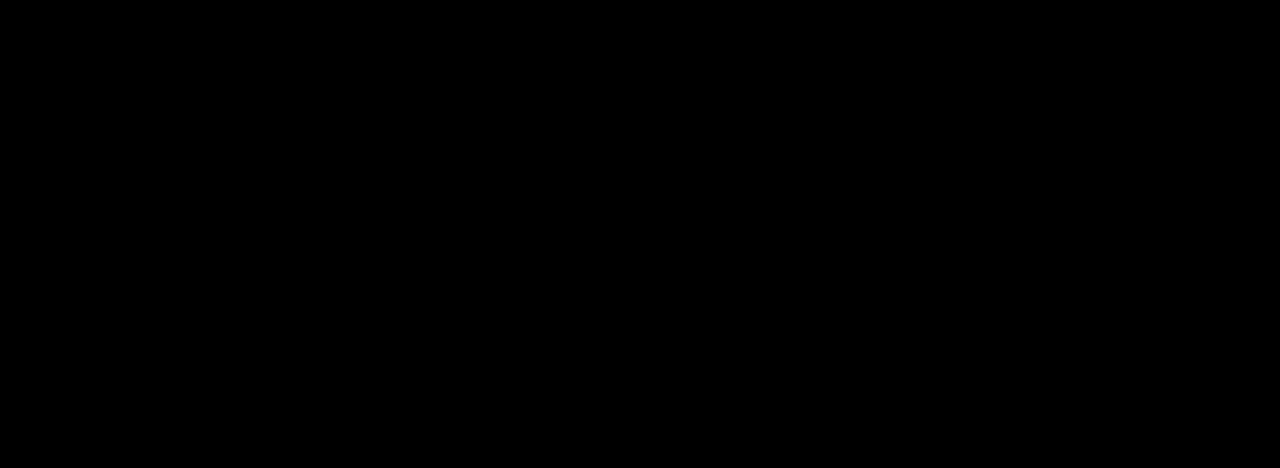
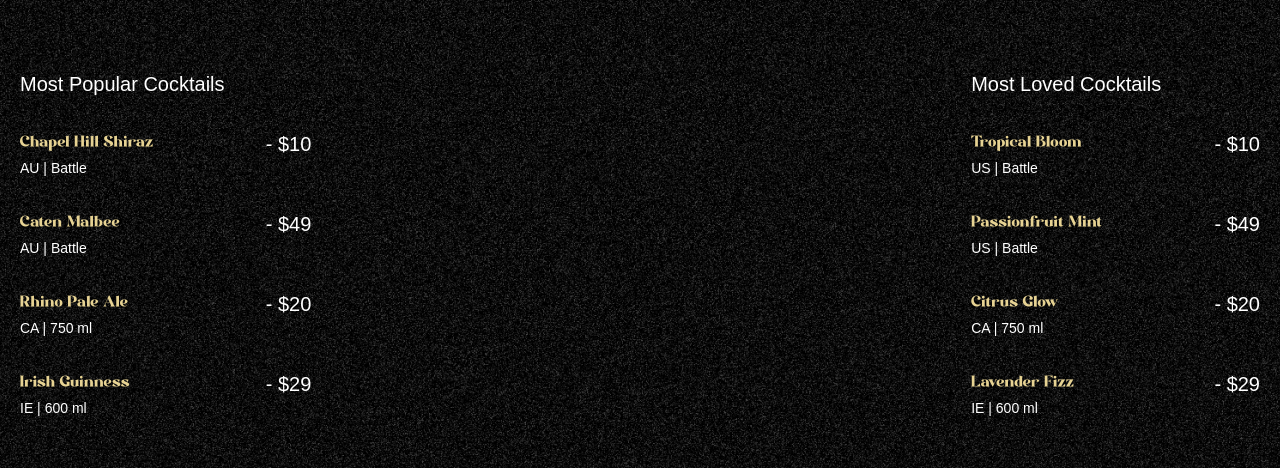
Before and after one commit to the-codewizard/gsap-cocktails, a React (Vite) app: page / in a window 1280 px wide. Shown: the part 890-1358 px from the top of the page. Built offline with nearby package versions, Linux system fonts and the light colour scheme; a web font is replaced by a local one.

Commit message:
Implement Cocktails Section

```diff
--- a/src/App.jsx
+++ b/src/App.jsx
@@ -1,17 +1,19 @@
-import gsap from 'gsap'
-import { ScrollTrigger, SplitText } from 'gsap/all'
-import Navbar from './components/Navbar';
-import Hero from './components/Hero';
+import gsap from "gsap";
+import { ScrollTrigger, SplitText } from "gsap/all";
+import Cocktails from "./components/Cocktails";
+import Hero from "./components/Hero";
+import Navbar from "./components/Navbar";
 
 gsap.registerPlugin(ScrollTrigger, SplitText);
 
 const App = () => {
   return (
     <main>
-        <Navbar />
-        <Hero />
+      <Navbar />
+      <Hero />
+      <Cocktails />
     </main>
-  )
-}
+  );
+};
 
-export default App
+export default App;
--- /dev/null
+++ b/src/components/Cocktails.jsx
@@ -0,0 +1,72 @@
+import { useGSAP } from "@gsap/react";
+import gsap from "gsap";
+import { cocktailLists, mockTailLists } from "../../constants";
+
+const Cocktails = () => {
+  useGSAP(() => {
+    const parallaxTimeline = gsap.timeline({
+      scrollTrigger: {
+        trigger: "#cocktails",
+        start: "top 30%",
+        end: "bottom 80%",
+        scrub: true,
+      },
+    });
+    parallaxTimeline
+      .from("#c-left-leaf", {
+        x: -100,
+        y: 100,
+      })
+      .from("#c-right-leaf", {
+        x: 100,
+        y: 100,
+      });
+  });
+
+  return (
+    <section id="cocktails" className="noisy">
+      <img src="/images/cocktail-left-leaf.png" alt="l-leaf" id="c-left-leaf" />
+      <img
+        src="/images/cocktail-right-leaf.png"
+        alt="r-leaf"
+        id="c-right-leaf"
+      />
+      <div className="list">
+        <div className="popular">
+          <h2>Most Popular Cocktails</h2>
+          <ul>
+            {cocktailLists.map((drink) => (
+              <li key="drink.name">
+                <div className="md:me-28">
+                  <h3>{drink.name}</h3>
+                  <p>
+                    {drink.country} | {drink.detail}
+                  </p>
+                </div>
+                <span>- {drink.price}</span>
+              </li>
+            ))}
+          </ul>
+        </div>
+        <div className="loved">
+          <h2>Most Loved Cocktails</h2>
+          <ul>
+            {mockTailLists.map((drink) => (
+              <li key="drink.name">
+                <div className="md:me-28">
+                  <h3>{drink.name}</h3>
+                  <p>
+                    {drink.country} | {drink.detail}
+                  </p>
+                </div>
+                <span>- {drink.price}</span>
+              </li>
+            ))}
+          </ul>
+        </div>
+      </div>
+    </section>
+  );
+};
+
+export default Cocktails;
--- a/src/components/Navbar.jsx
+++ b/src/components/Navbar.jsx
@@ -1,28 +1,28 @@
-import { useGSAP } from '@gsap/react';
-import { navLinks } from '../../constants';
-import gsap from 'gsap';
+import { useGSAP } from "@gsap/react";
+import gsap from "gsap";
+import { navLinks } from "../../constants";
 
 const Navbar = () => {
-
   useGSAP(() => {
-
     const navTween = gsap.timeline({
       scrollTrigger: {
-            trigger: 'nav',
-            start: 'bottom top'
-        }
+        trigger: "nav",
+        start: "bottom top",
+      },
     });
 
-
-    navTween.fromTo('nav', {
-        backgroundColor: 'transparent'
-    }, {
-        backgroundColor: '#00000050',
-        backgroundFilter: 'blur(10px)',
+    navTween.fromTo(
+      "nav",
+      {
+        backgroundColor: "transparent",
+      },
+      {
+        backgroundColor: "#00000050",
+        backgroundFilter: "blur(10px)",
         duration: 1,
-        ease: 'power1.inOut'
-    });
-
+        ease: "power1.inOut",
+      },
+    );
   });
 
   return (
@@ -33,17 +33,15 @@ const Navbar = () => {
           <p>Velvet Pour</p>
         </a>
         <ul>
-                {
-                    navLinks.map((link) => (
+          {navLinks.map((link) => (
             <li key={link.id}>
               <a href={`#${link.id}`}>{link.title}</a>
             </li>
-                    ))
-                }
+          ))}
         </ul>
       </div>
     </nav>
-  )
-}
+  );
+};
 
-export default Navbar
+export default Navbar;
```
Lines whose indentation alone changed are shown as unchanged.
